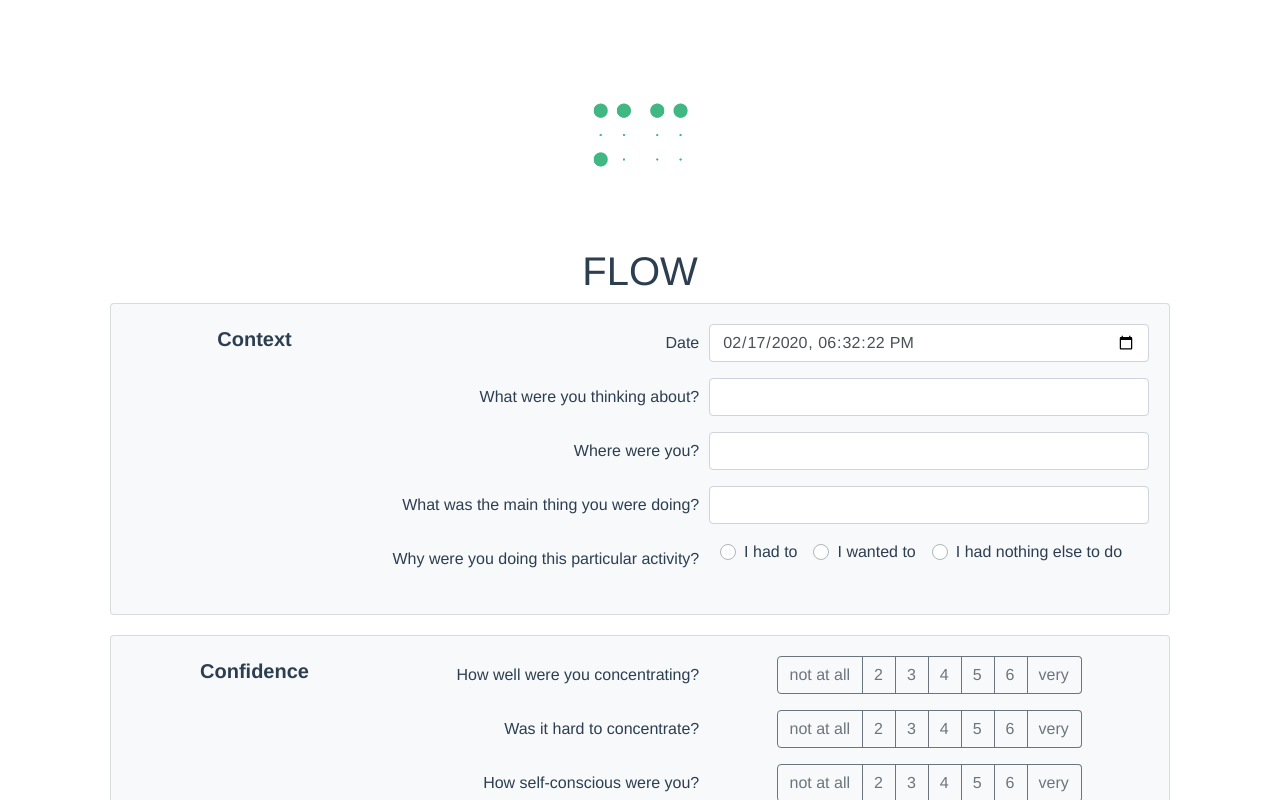
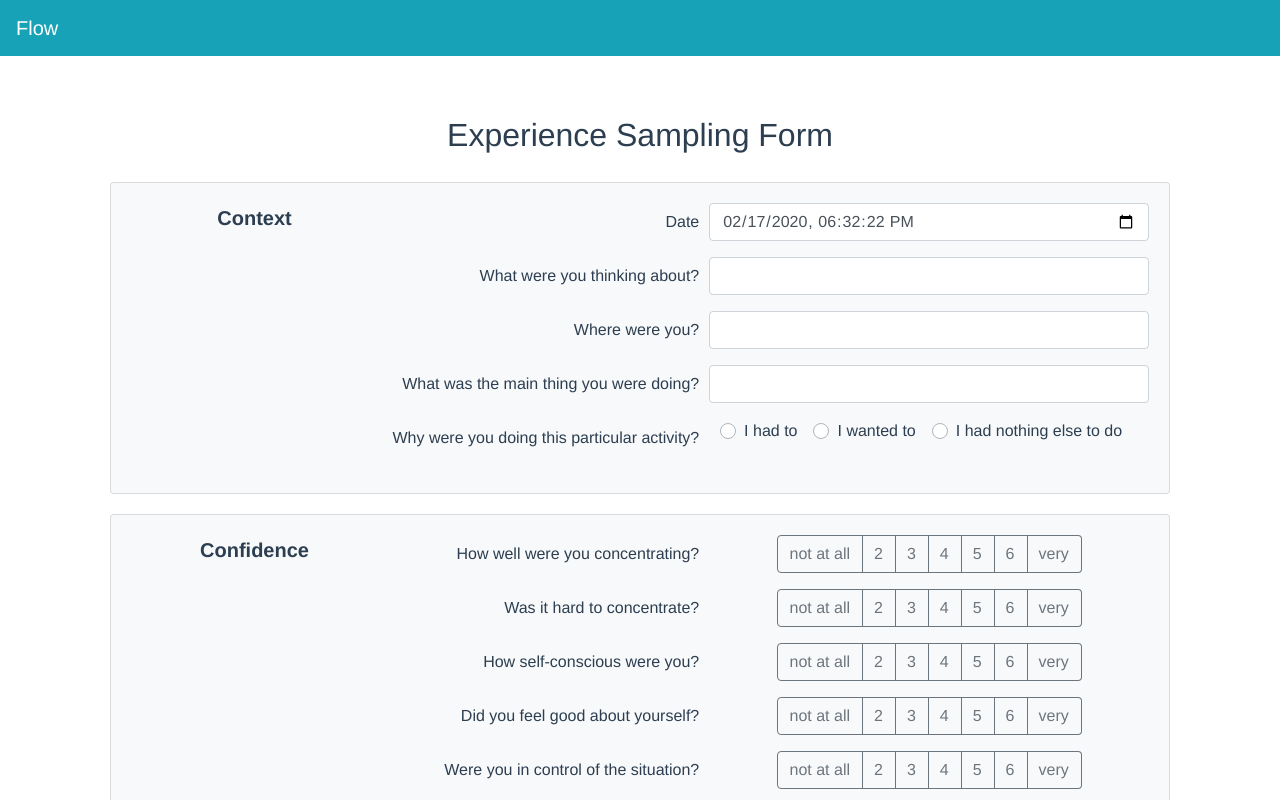
Before and after one commit to NmVAson/flow, a Vue app: page / in a window 1280 px wide. Shown: the top 800 px of the page. Built offline with nearby package versions, Linux system fonts and the light colour scheme.

Commit message:
Add navbar to the top of the page

```diff
--- a/src/App.vue
+++ b/src/App.vue
@@ -1,8 +1,10 @@
 <template>
   <div id="app">
-    <img alt="Flow logo" src="./assets/logo.png">
+    <b-navbar toggleable="lg" type="dark" variant="info">
+        <b-navbar-brand>Flow</b-navbar-brand>
+    </b-navbar>
     <ExperienceSamplingMethodForm
-      title="FLOW"/>
+      title="Experience Sampling Form"/>
   </div>
 </template>
 
@@ -24,7 +26,6 @@ export default {
   -moz-osx-font-smoothing: grayscale;
   text-align: center;
   color: #2c3e50;
-  margin-top: 60px;
 }
 img {
   width: 200px;
--- a/src/components/ExperienceSamplingMethodForm.vue
+++ b/src/components/ExperienceSamplingMethodForm.vue
@@ -63,4 +63,8 @@ export default {
   flex-direction: column;
   padding: 40px;
 }
+h1 {
+  padding: 20px;
+  font-size: 2em;
+}
 </style>
```
